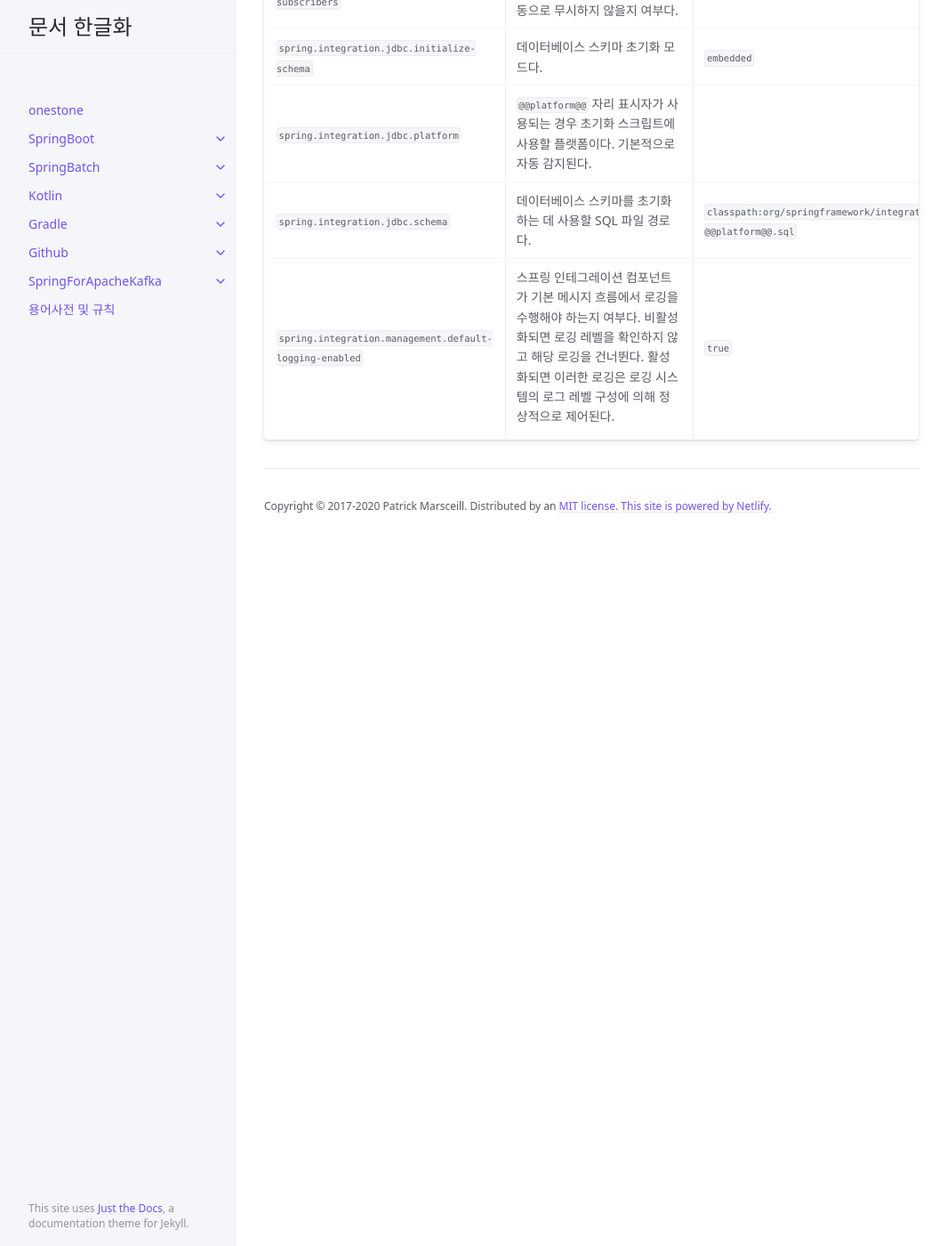
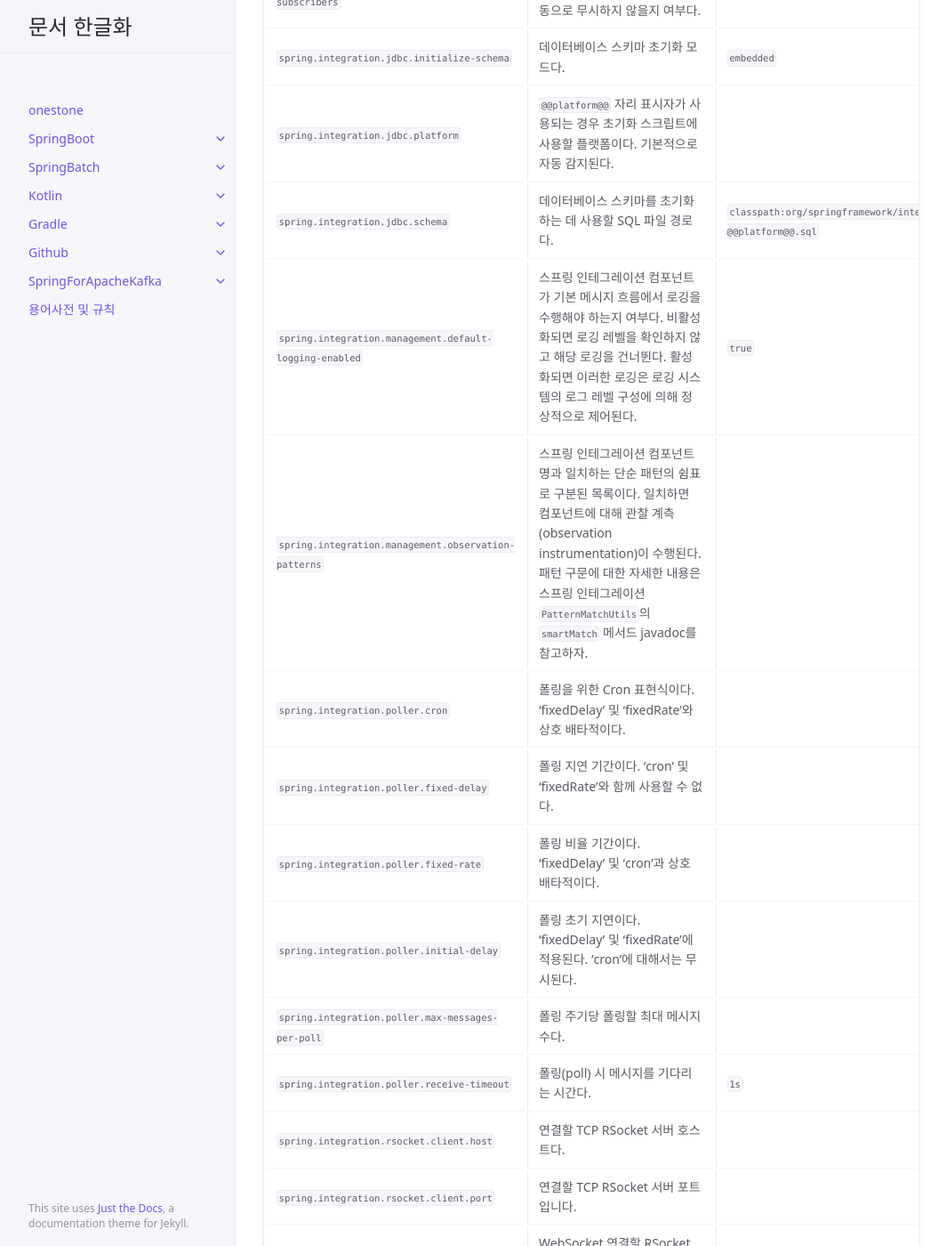
Before and after one commit to onestone9900/onestone9900.github.io, a Jekyll site: the page built from docs/spring_boot/3.1.1/spring_boot/19.appendices.md, in a window 1280 px wide and 1400 px high, scrolled down 39269 px. Shown: the whole window at 89% size, without its empty margins (107-1172 px from the left). Built offline with Jekyll 4.4.1, drawn with Linux system fonts in a browser that asks for light colours; some of the changed text lies outside the part shown.

Commit message:
docs: spring boot - ## .A.8. 인테그레이션 프로퍼티(Integration Properties)

```diff
--- a/docs/spring_boot/3.1.1/spring_boot/19.appendices.md
+++ b/docs/spring_boot/3.1.1/spring_boot/19.appendices.md
@@ -621,3 +621,28 @@ nav_order: 19
 |`spring.integration.jdbc.platform`|`@@platform@@` 자리 표시자가 사용되는 경우 초기화 스크립트에 사용할 플랫폼이다. 기본적으로 자동 감지된다.||
 |`spring.integration.jdbc.schema`|데이터베이스 스키마를 초기화하는 데 사용할 SQL 파일 경로다.|`classpath:org/springframework/integration/jdbc/schema-@@platform@@.sql`|
 |`spring.integration.management.default-logging-enabled`|스프링 인테그레이션 컴포넌트가 기본 메시지 흐름에서 로깅을 수행해야 하는지 여부다. 비활성화되면 로깅 레벨을 확인하지 않고 해당 로깅을 건너뛴다. 활성화되면 이러한 로깅은 로깅 시스템의 로그 레벨 구성에 의해 정상적으로 제어된다.|`true`|
+|`spring.integration.management.observation-patterns`|스프링 인테그레이션 컴포넌트명과 일치하는 단순 패턴의 쉼표로 구분된 목록이다. 일치하면 컴포넌트에 대해 관찰 계측(observation instrumentation)이 수행된다. 패턴 구문에 대한 자세한 내용은 스프링 인테그레이션 `PatternMatchUtils`의 `smartMatch` 메서드 javadoc를 참고하자.||
+|`spring.integration.poller.cron`|폴링을 위한 Cron 표현식이다. 'fixedDelay' 및 'fixedRate'와 상호 배타적이다.||
+|`spring.integration.poller.fixed-delay`|폴링 지연 기간이다. 'cron' 및 'fixedRate'와 함께 사용할 수 없다.||
+|`spring.integration.poller.fixed-rate`|폴링 비율 기간이다. 'fixedDelay' 및 'cron'과 상호 배타적이다.||
+|`spring.integration.poller.initial-delay`|폴링 초기 지연이다. 'fixedDelay' 및 'fixedRate'에 적용된다. 'cron'에 대해서는 무시된다.||
+|`spring.integration.poller.max-messages-per-poll`|폴링 주기당 폴링할 최대 메시지 수다.||
+|`spring.integration.poller.receive-timeout`|폴링(poll) 시 메시지를 기다리는 시간다.|`1s`|
+|`spring.integration.rsocket.client.host`|연결할 TCP RSocket 서버 호스트다.||
+|`spring.integration.rsocket.client.port`|연결할 TCP RSocket 서버 포트입니다.||
+|`spring.integration.rsocket.client.uri`|WebSocket 연결할 RSocket 서버 URI다.||
+|`spring.integration.rsocket.server.message-mapping-enabled`|스프링 인테그레이션을 통해 RSocket에 대한 메시지 매핑을 처리할지 여부다.|`false`|
+|`spring.jms.cache.consumers`|메시지 컨슈머를 캐시할지 여부다.|`false`|
+|`spring.jms.cache.enabled`|세션을 캐시할지 여부다.|`true`|
+|`spring.jms.cache.producers`|메시지 생성자를 캐시할지 여부다.|`true`|
+|`spring.jms.cache.session-cache-size`|세션 캐시의 크기(JMS 세션 유형별)다.|`1`|
+|`spring.jms.jndi-name`|연결 팩토리 JNDI명이다. 설정되면 다른 커넥션 팩토리 자동 구성보다 우선적으로 적용된다.||
+|`spring.jms.listener.acknowledge-mode`|컨테이너의 승인 모드다. 기본적으로 리스너는 자동 승인을 통해 트랜잭션된다.||
+|`spring.jms.listener.auto-startup`|시작 시 컨테이너를 자동으로 시작한다.|`true`|
+|`spring.jms.listener.concurrency`|최소 동시 컨슈머 수다.||
+|`spring.jms.listener.max-concurrency`|최대 동시 컨슈머 수다.||
+|`spring.jms.listener.receive-timeout`|통화 수신에 사용할 제한시간이다. 대기 없이 수신하려면 `-1`을 사용하고 제한시간이 전혀 없으면 `0`을 사용한다. 후자는 트랜잭션 매니저 내에서 실행되지 않는 경우에만 가능하며 완전한 종료를 방지하므로 일반적으로 권장되지 않는다.|`1s`|
+|`spring.jms.pub-sub-domain`|기본 대상 타입이 토픽인지 여부다.|`false`|
+|`spring.jms.template.default-destination`|대상 파라미터가 없는 보내기 및 받기 작업에 사용할 기본 대상이다.||
+|`spring.jms.template.delivery-delay`|호출 전송에 사용할 전달 지연이다.||
+|`spring.jms.template.delivery-mode`|Delivery 모드다. 설정되면 QoS(서비스 품질)를 활성화한다.||
```
